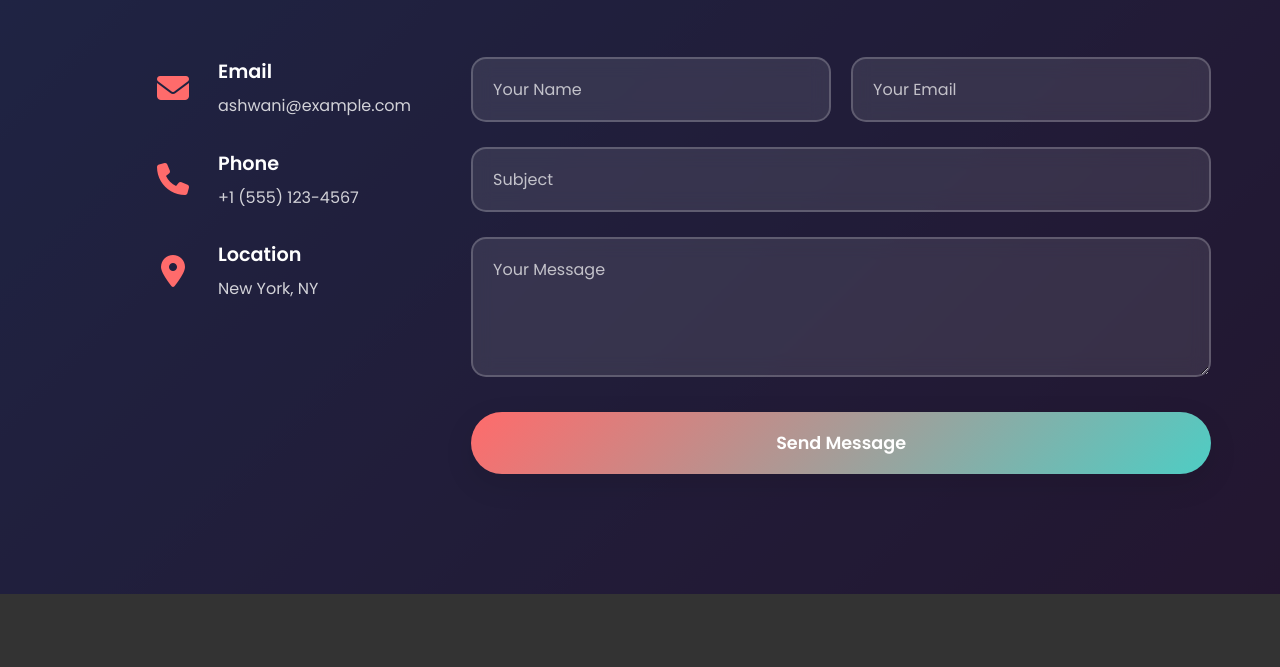
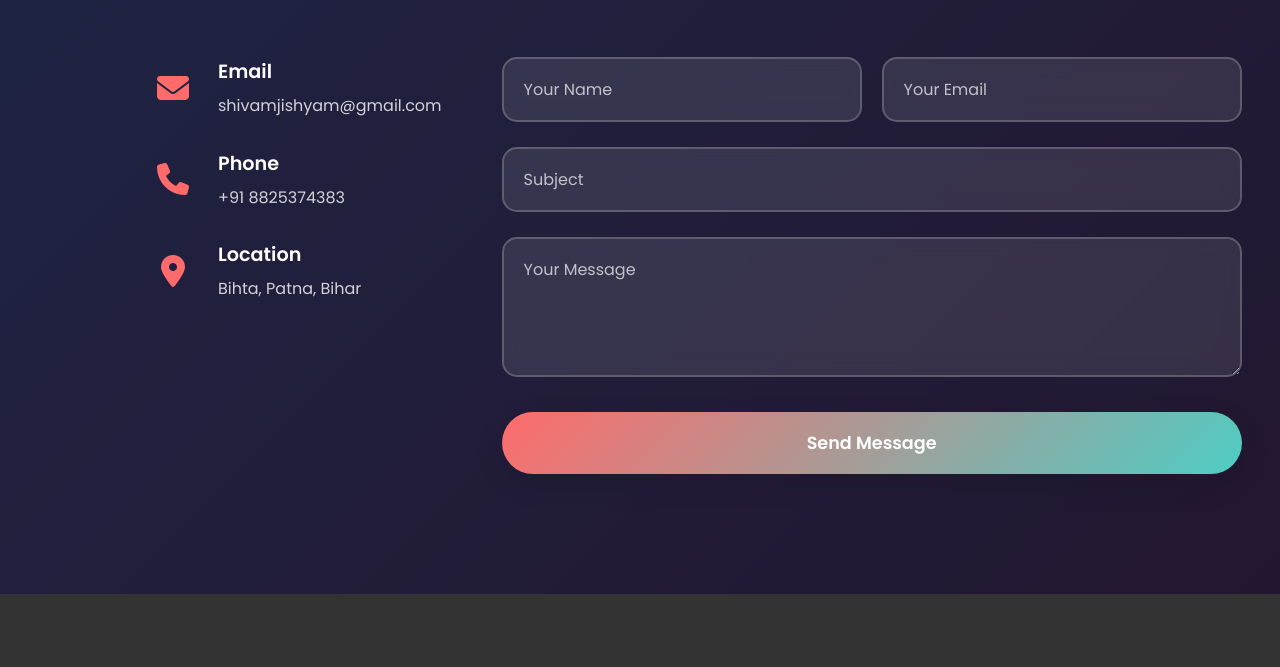
Before and after one commit to shivamjishyam-droid/Ashwaniportfolio2537, a plain HTML site: page index.html in a window 1280 px wide. Shown: the part 4507-5174 px from the top of the page. Drawn offline with nearby package versions, Linux system fonts and the light colour scheme.

Commit message:
Update index.html

```diff
--- a/index.html
+++ b/index.html
@@ -211,21 +211,21 @@
                         <i class="fas fa-envelope"></i>
                         <div>
                             <h4>Email</h4>
-                            <p>ashwani@example.com</p>
+                            <p>shivamjishyam@gmail.com</p>
                         </div>
                     </div>
                     <div class="contact-item">
                         <i class="fas fa-phone"></i>
                         <div>
                             <h4>Phone</h4>
-                            <p>+1 (555) 123-4567</p>
+                            <p>+91 8825374383</p>
                         </div>
                     </div>
                     <div class="contact-item">
                         <i class="fas fa-map-marker-alt"></i>
                         <div>
                             <h4>Location</h4>
-                            <p>New York, NY</p>
+                            <p>Bihta, Patna, Bihar</p>
                         </div>
                     </div>
                 </div>
```
